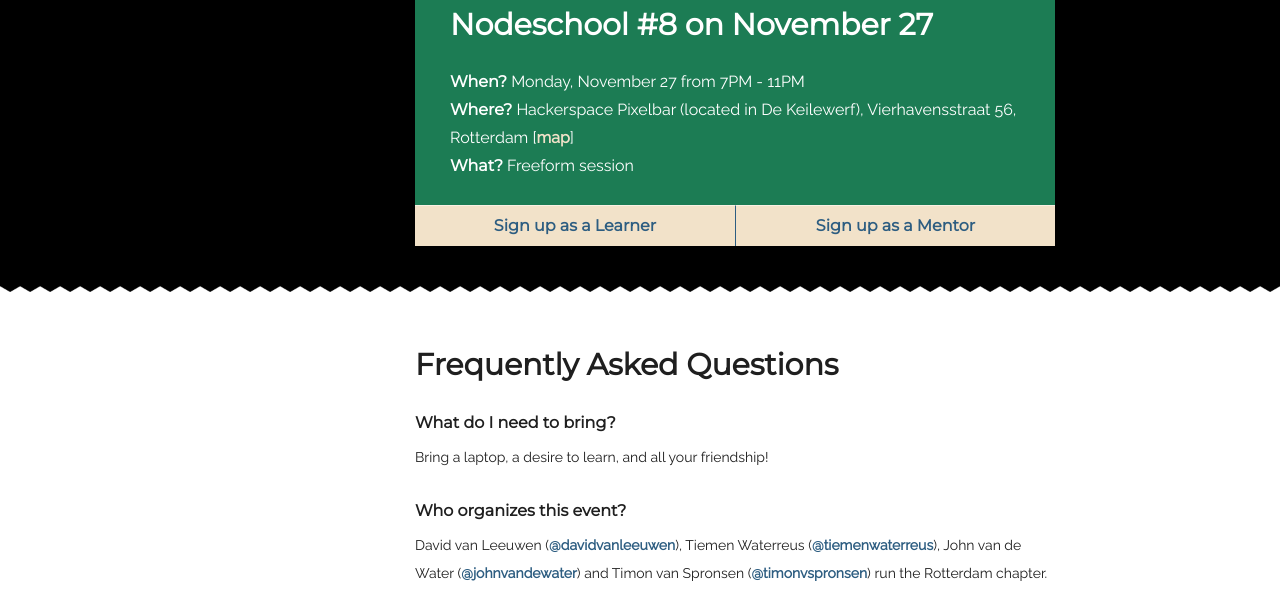
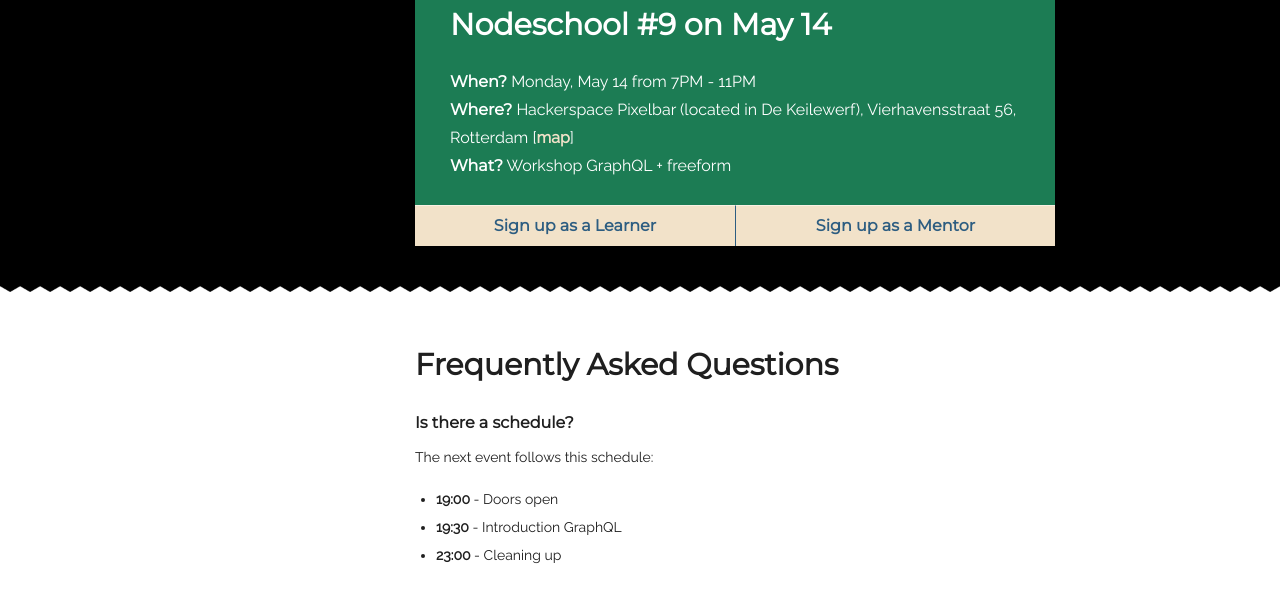
Before and after one commit to nodeschool/rotterdam, a website: page docs-src/index.mustache in a window 1280 px wide. Shown: the part 335-931 px from the top of the page. Drawn offline with nearby package versions, Linux system fonts and the light colour scheme; files that its build step writes are made by us from their sources; files whose address does not match are found by name.

Commit message:
Add new event

```diff
--- a/docs-src/data.json
+++ b/docs-src/data.json
@@ -1,11 +1,11 @@
 {
   "nextEvent": {
     "dayOfTheWeek": "Monday",
-    "date": "November 27",
+    "date": "May 14",
     "time": "7PM - 11PM",
     "address": "Hackerspace Pixelbar (located in De Keilewerf), Vierhavensstraat 56, Rotterdam",
     "addressUrlSafe": "pixelbar+keilewerf,+Vierhavensstraat+56,+Rotterdam",
     "mentorsUrl": "https://github.com/nodeschool/rotterdam/issues/new?title=Request%20to%20become%20mentor&body=%3C!---%20Please%20provide%20an%20intro,%20your%20experience%20and%20why%20you%20want%20to%20become%20a%20mentor%20---%3E",
-    "ticketsUrl": "https://www.meetup.com/nodeschool-rotterdam/events/244891582/"
+    "ticketsUrl": "https://www.meetup.com/nodeschool-rotterdam/events/249826263/"
   }
 }
--- a/docs-src/index.mustache
+++ b/docs-src/index.mustache
@@ -41,7 +41,7 @@
           {{#nextEvent}}
           <div class="next-event">
             <div class="next-event__description">
-              <h2 class="next-event__heading">Nodeschool #8 on {{date}}</h2>
+              <h2 class="next-event__heading">Nodeschool #9 on {{date}}</h2>
               <ul class="next-event__info">
                 <li class="next-event__info__item">
                   <strong class="strong--alt">When?</strong> {{dayOfTheWeek}}, {{date}} from {{time}}
@@ -50,7 +50,7 @@
                   <strong class="strong--alt">Where?</strong> {{address}} [<a href="http://maps.google.com/?q={{addressUrlSafe}}">map</a>]
                 </li>
                 <li class="next-event__info__item">
-                  <strong class="strong--alt">What?</strong> Freeform session
+                  <strong class="strong--alt">What?</strong> Workshop GraphQL + freeform
                 </li>
               </ul>
             </div>
@@ -70,23 +70,19 @@
         <div class="faq__content section__content">
           <h2 class="faq__heading">Frequently Asked Questions</h2>
           <dl class="faq__questions">
-          <!--
+
             <dt class="faq__question">
               <h4 class="faq__subheading">Is there a schedule?</h4>
             </dt>
             <dd class="faq__answer">
               The next event follows this schedule:
               <ul class="schedule">
-                <li class="schedule__item"><strong>11:00</strong> - Doors open</li>
-                <li class="schedule__item"><strong>11:15</strong> - Introduction and opening announcements</li>
-                <li class="schedule__item"><strong>12:00</strong> - Focussed session #1 (20 spots)</li>
-                <li class="schedule__item"><strong>13:00</strong> - Learning/mentoring</li>
-                <li class="schedule__item"><strong>15:00</strong> - Focussed session #2 (20 spots)</li>
-                <li class="schedule__item"><strong>16:00</strong> - Learning/mentoring</li>
-                <li class="schedule__item"><strong>18:00</strong> - Event ends</li>
+                <li class="schedule__item"><strong>19:00</strong> - Doors open</li>
+                <li class="schedule__item"><strong>19:30</strong> - Introduction GraphQL</li>
+                <li class="schedule__item"><strong>23:00</strong> - Cleaning up</li>
               </ul>
             </dd>
-          -->
+
 
             <dt class="faq__question">
               <h4 class="faq__subheading">What do I need to bring?</h4>
```
Also changed, not shown: docs/index.html, 2 other files.
